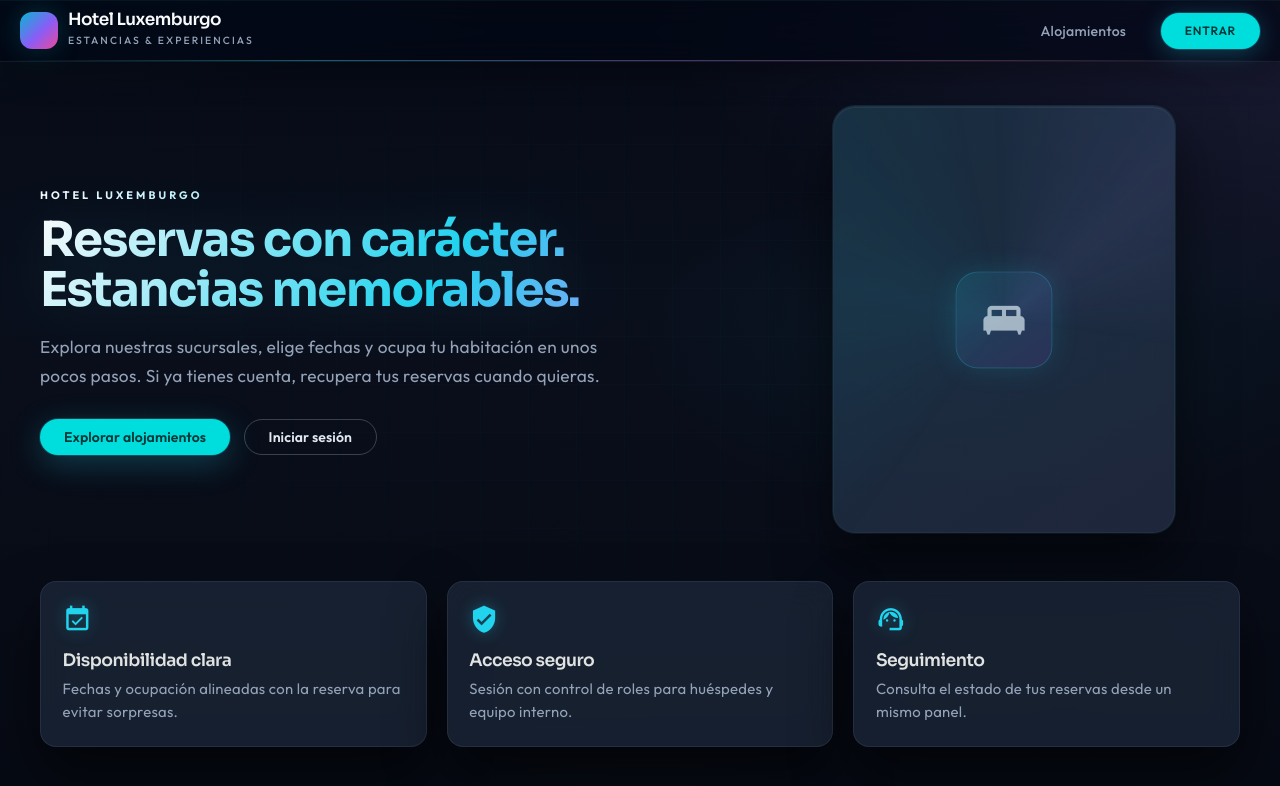
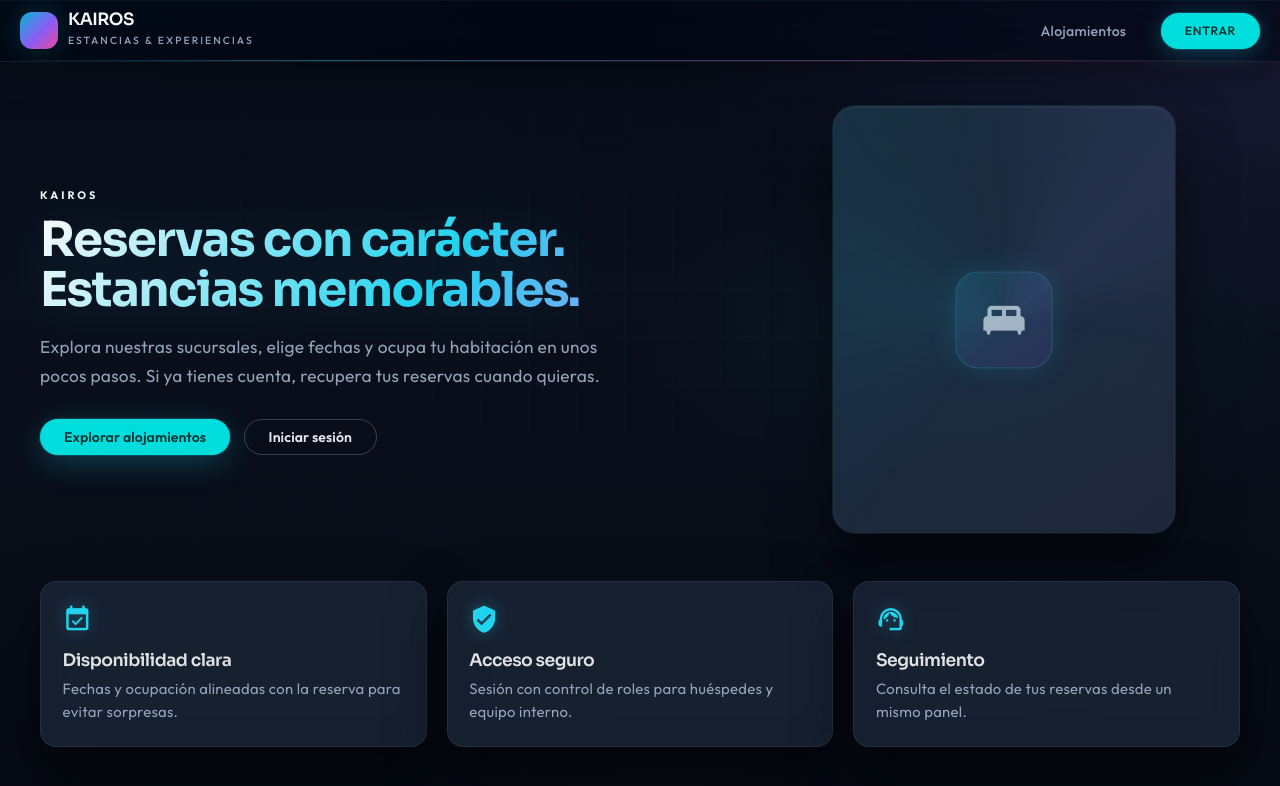
Before and after one commit to JoseDanielZ/HotelKairos, an Angular app: page / in a window 1280 px wide. Shown: the top 786 px of the page. Built offline with nearby package versions, Linux system fonts and the light colour scheme.

Commit message:
fix: cambiar nombre KAIROS

```diff
--- a/src/app/features/marketplace/home-page.component.html
+++ b/src/app/features/marketplace/home-page.component.html
@@ -1,6 +1,6 @@
 <section class="hero" aria-labelledby="hero-heading">
   <div class="hero__content">
-    <p class="hero__eyebrow">Hotel Luxemburgo</p>
+    <p class="hero__eyebrow">KAIROS</p>
     <h1 id="hero-heading" class="hero__title">Reservas con carácter. Estancias memorables.</h1>
     <p class="hero__lede">
       Explora nuestras sucursales, elige fechas y ocupa tu habitación en unos pocos pasos. Si ya tienes cuenta,
--- a/src/app/shared/components/admin-layout/admin-layout.component.html
+++ b/src/app/shared/components/admin-layout/admin-layout.component.html
@@ -3,7 +3,7 @@
     <div class="admin-sidenav__brand">
       <span class="admin-sidenav__logo" aria-hidden="true"></span>
       <div>
-        <span class="admin-sidenav__title">Luxemburgo</span>
+        <span class="admin-sidenav__title">KAIROS</span>
         <span class="admin-sidenav__role">Panel interno</span>
       </div>
     </div>
--- a/src/app/shared/components/public-layout/public-layout.component.html
+++ b/src/app/shared/components/public-layout/public-layout.component.html
@@ -1,9 +1,9 @@
 <header class="site-header">
   <div class="site-header__inner">
-    <a routerLink="/" class="site-header__brand" aria-label="Hotel Luxemburgo, inicio">
+    <a routerLink="/" class="site-header__brand" aria-label="KAIROS, inicio">
       <span class="site-header__mark" aria-hidden="true"></span>
       <span class="site-header__wordmark">
-        <span class="site-header__name">Hotel Luxemburgo</span>
+        <span class="site-header__name">KAIROS</span>
         <span class="site-header__tagline">Estancias &amp; experiencias</span>
       </span>
     </a>
--- a/src/index.html
+++ b/src/index.html
@@ -2,7 +2,7 @@
 <html lang="es">
 <head>
   <meta charset="utf-8">
-  <title>Hotel Luxemburgo — 2030</title>
+  <title>KAIROS — 2030</title>
   <base href="/">
   <meta name="viewport" content="width=device-width, initial-scale=1">
   <meta name="theme-color" content="#030712">
```
Also changed, not shown: swagger.json.
